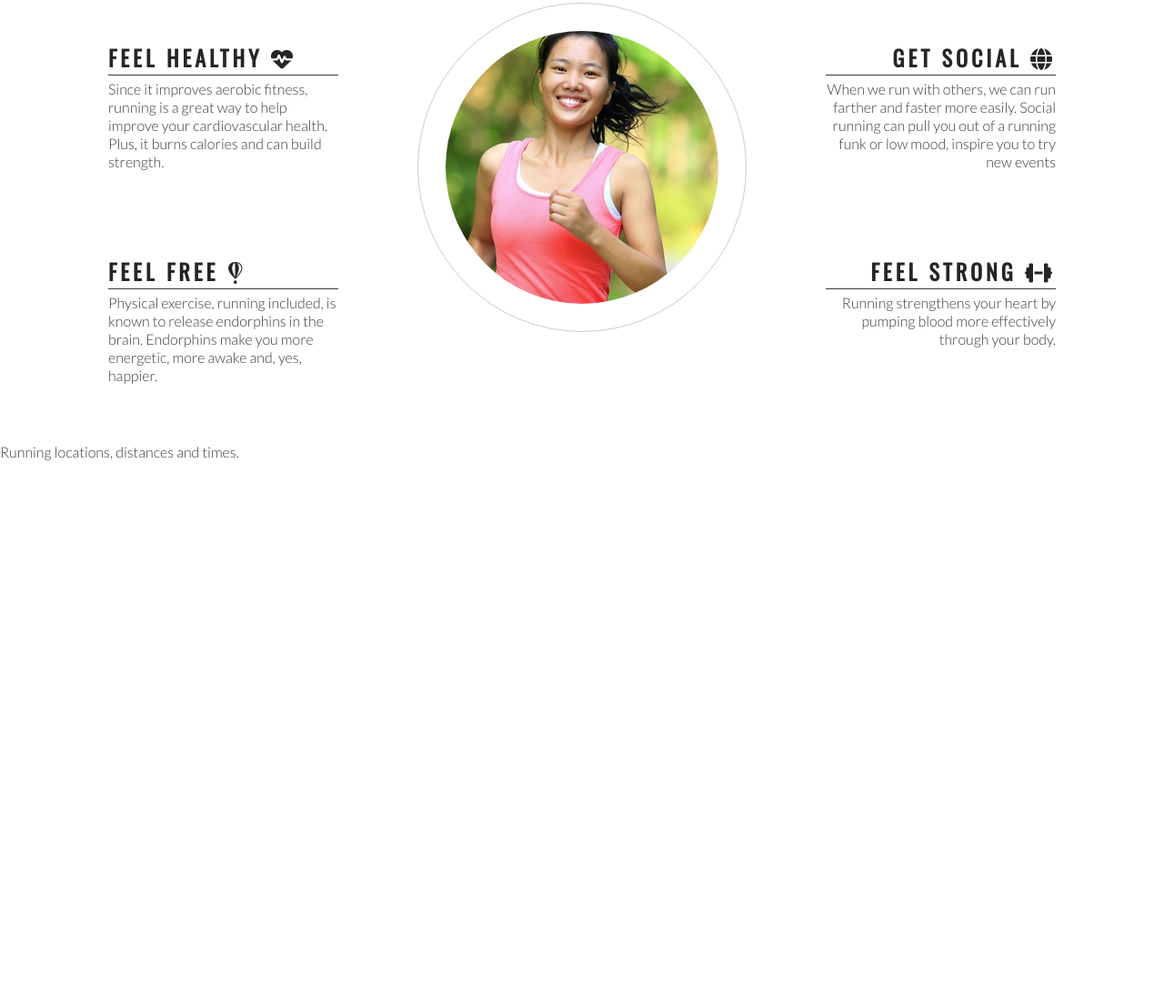
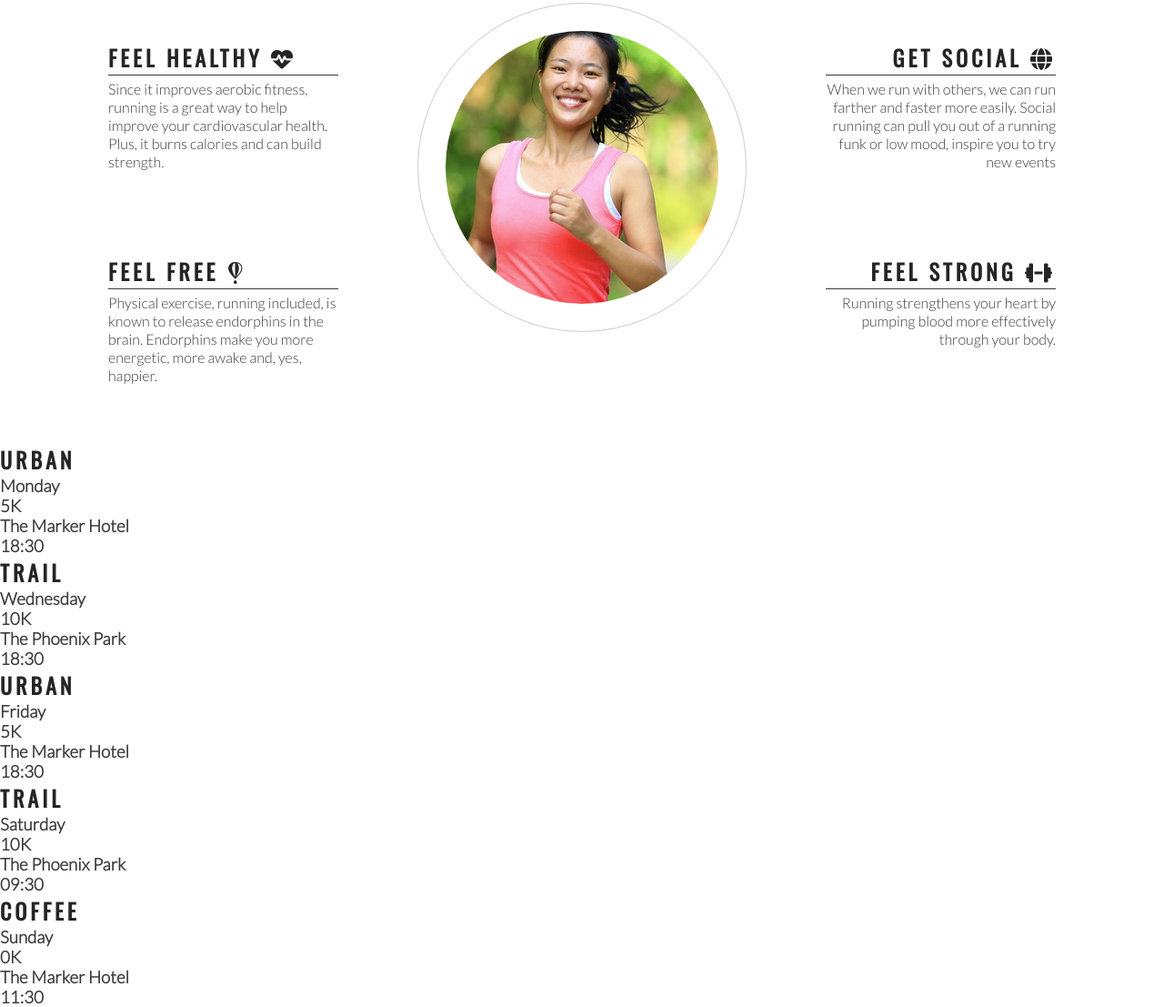
Before and after one commit to nikkibudeanu/loverunning, a plain HTML site: page index.html in a window 1280 px wide. Shown: the part 799-1906 px from the top of the page at 91% size. Before the commit the page ends 1305 px from the top, so only its background shows below. Drawn offline with nearby package versions, Linux system fonts and the light colour scheme.

Commit message:
add main structure for meetup times

```diff
--- a/index.html
+++ b/index.html
@@ -108,8 +108,54 @@
     </section>
 
 
+
     <section>
-    Running locations, distances and times.
+
+   <div>
+       <h2>Urban</h2>
+       <h3>Monday</h3>
+       <h3>5K</h3>
+       <h3>The Marker Hotel</h3>
+       <h3>18:30</h3>
+   </div>
+
+   <div>
+    <h2>Trail</h2>
+    <h3>Wednesday</h3>
+    <h3>10K</h3>
+    <h3>The Phoenix Park</h3>
+    <h3>18:30</h3>
+</div>
+
+
+<div>
+    <h2>Urban</h2>
+    <h3>Friday</h3>
+    <h3>5K</h3>
+    <h3>The Marker Hotel</h3>
+    <h3>18:30</h3>
+</div>
+
+
+<div>
+    <h2>Trail</h2>
+    <h3>Saturday</h3>
+    <h3>10K</h3>
+    <h3>The Phoenix Park</h3>
+    <h3>09:30</h3>
+</div>
+
+
+
+<div>
+    <h2>Coffee</h2>
+    <h3>Sunday</h3>
+    <h3>0K</h3>
+    <h3>The Marker Hotel</h3>
+    <h3>11:30</h3>
+</div>
+
+
     </section>
 
 
```
